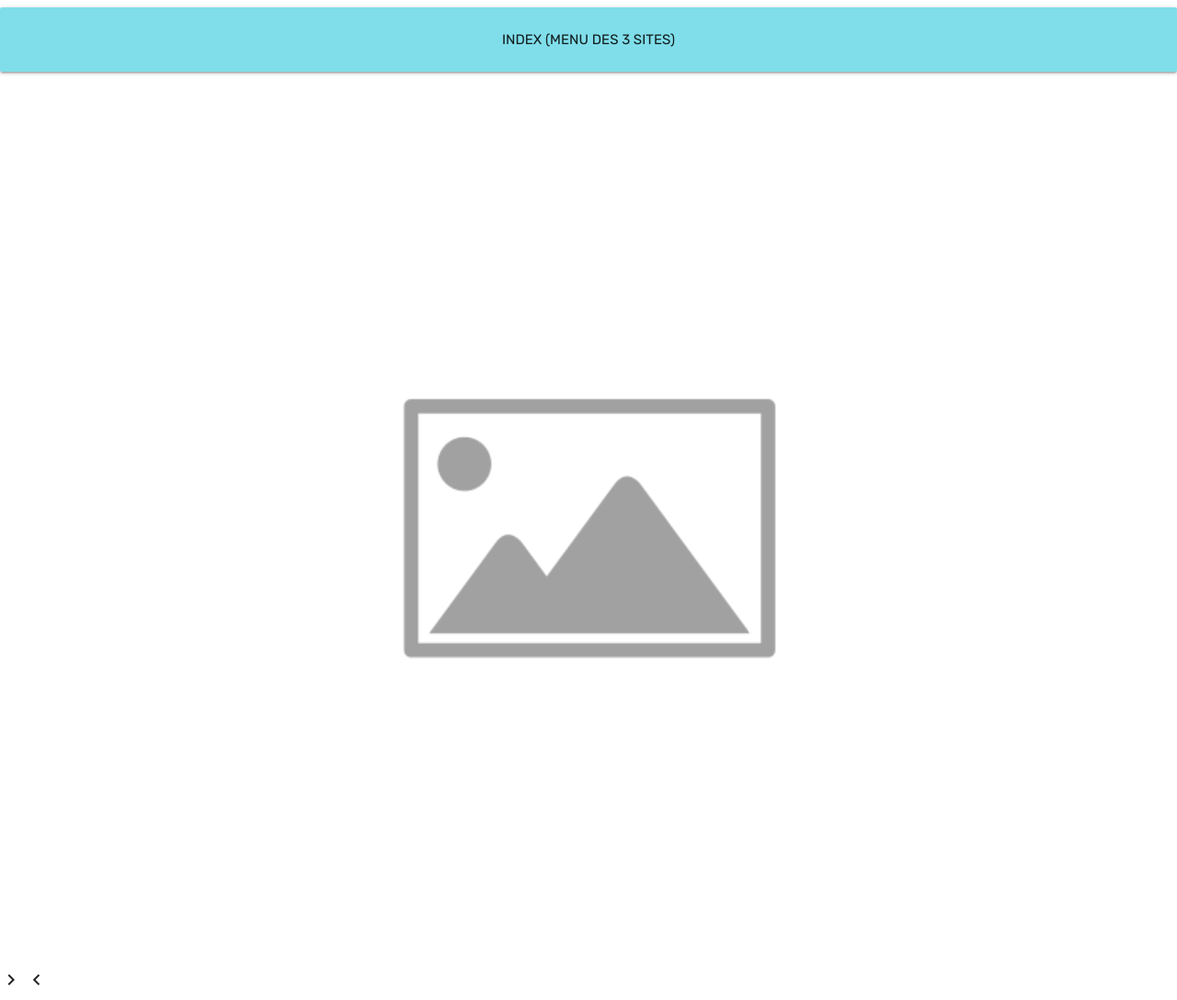
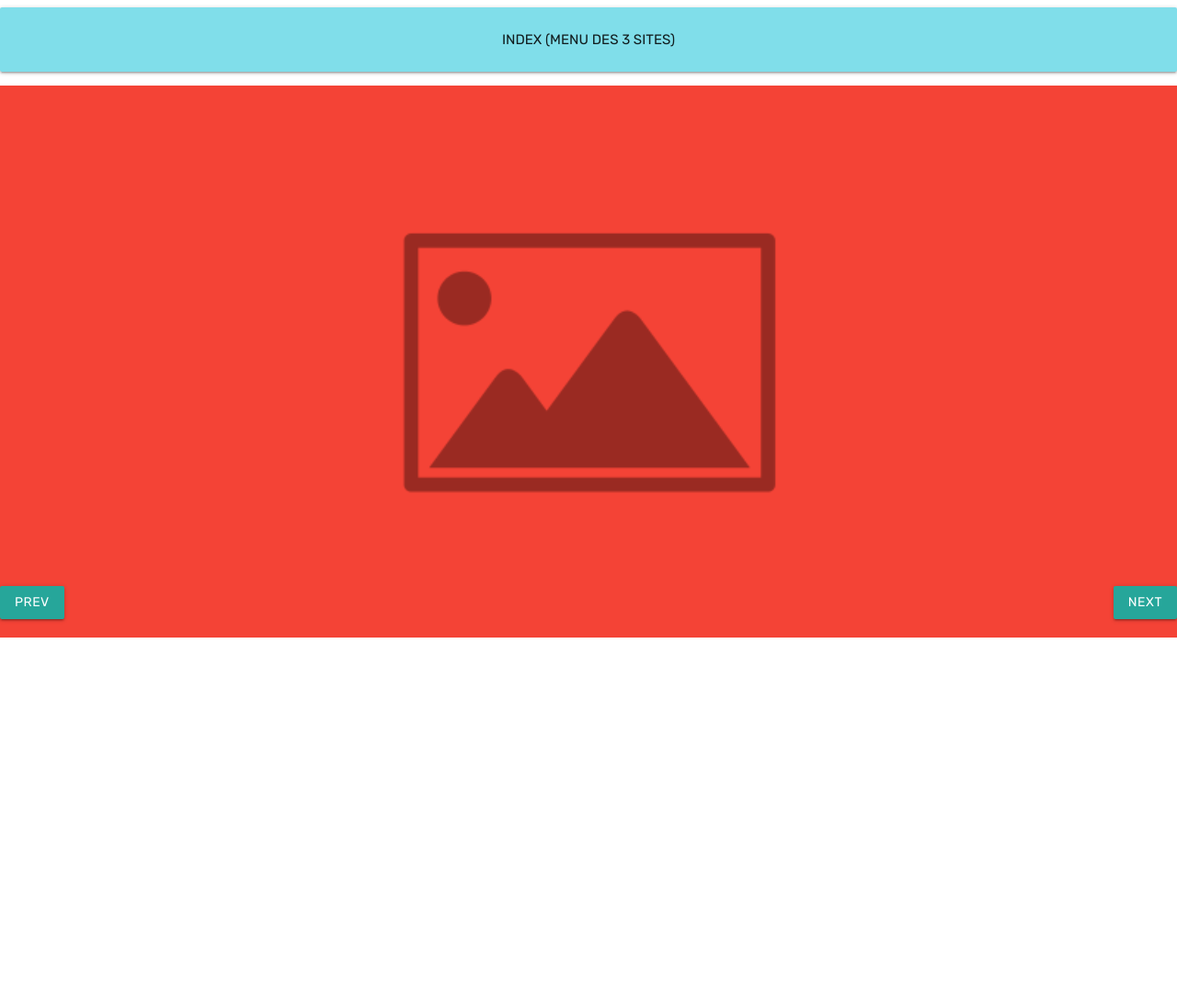
Before and after one commit to Wazy42/gtech1-projet4-site-framework-css-js, a plain HTML site: page index.html in a window 1280 px wide. Shown: the whole page at 92% size. After the commit the page ends 800 px from the top, so only its background shows below. Drawn offline with Linux system fonts and the light colour scheme.

Commit message:
carousel index

```diff
--- a/css/style.css
+++ b/css/style.css
@@ -1,3 +1,8 @@
 body {
     font-family: Rubik;
 }
+.carousel-item .img-responsive {
+    width: 100%;
+    max-height: 75vh;
+    object-fit: cover;
+}
--- a/index.html
+++ b/index.html
@@ -13,12 +13,21 @@
   </head>
   <body>
       <div class="card-panel cyan lighten-3 center">INDEX (MENU DES 3 SITES)</div>
-      <div class="carousel carousel-slider">
-        <a class="carousel-item" href="laby.html"><img src="img/placeholder.png"></a>
-        <a class="carousel-item" href="p4.html"><img src="img/placeholder.png"></a>
-        <a class="carousel-item" href="ef.html"><img src="img/placeholder.png"></a>
+      <div id="carouselFirst" class="carousel carousel-slider">
+        <div class="carousel-fixed-item center clearfix">
+          <a id="carousel-prev" class="movePrevCarousel btn waves-effect left">Prev</a>
+          <a id="carousel-next" class="moveNextCarousel btn waves-effect right">Next</a>
+        </div>
+        <div class="carousel-item red" href="#one!">
+          <a href="ef.html"><img class="img-responsive" src="img/placeholder.png" alt="placeholder"></a>
+        </div>
+        <div class="carousel-item amber white-text" href="#two!">
+          <a href="laby.html"><img class="img-responsive" src="img/placeholder.png" alt="placeholder"></a>
+        </div>
+        <div class="carousel-item green white-text" href="#three!">
+          <a href="p4.html"><img class="img-responsive" src="img/placeholder.png" alt="placeholder"></a>
+        </div>
       </div>
-      <div class="row slider-center"><i id="next" class="material-icons">chevron_right</i> <i id="prev" class="material-icons">chevron_left</i></div>
 
     <!--JavaScript at end of body for optimized loading-->
     <script type="text/javascript" src="js/jquery.min.js"></script>
--- a/js/script.js
+++ b/js/script.js
@@ -1,12 +1,18 @@
-$('.carousel').carousel({
+
+
+$('.carousel.carousel-slider').carousel({
     fullWidth: true,
-    indicators: true
+    indicators: false
 });
 
-$('i#prev').click(function() {
-$('.carousel').carousel('prev');
+$('.moveNextCarousel').click(function(e){
+    e.preventDefault();
+    e.stopPropagation();
+    $('.carousel').carousel('next');
 });
 
-$('i#next').click(function() {
-$('.carousel').carousel('next');
+$('.movePrevCarousel').click(function(e){
+    e.preventDefault();
+    e.stopPropagation();
+    $('.carousel').carousel('prev');
 });
```
